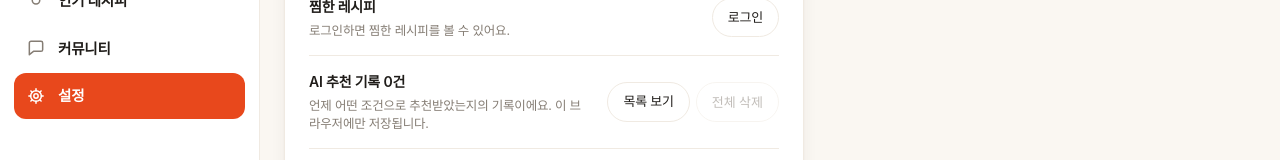
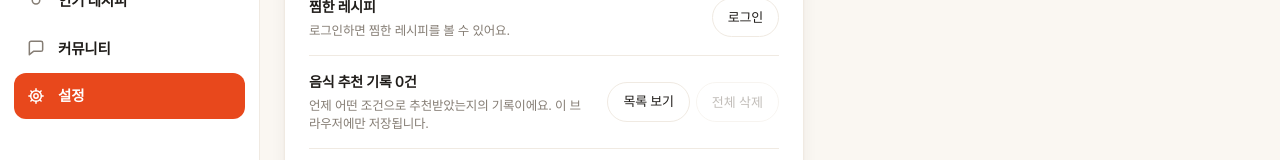
Before and after one commit to kongMyeonGwan/MEOKJI_APP, a React (Vite) app in the folder frontend/: page /settings in a window 1280 px wide. Shown: the part 365-525 px from the top of the page. Built offline with nearby package versions, Linux system fonts and the light colour scheme; no server answers.

Commit message:
설정의 'AI 추천 기록' 문구를 '음식 추천 기록' 으로 바꾼다
Co-Authored-By: Claude Opus 5.5 <noreply@anthropic.com>

```diff
--- a/frontend/src/pages/mypage/SettingsPage.jsx
+++ b/frontend/src/pages/mypage/SettingsPage.jsx
@@ -40,7 +40,7 @@ export default function SettingsPage({
 
   // AI 추천 기록 전체 삭제
   const handleClearLogs = () => {
-    if (window.confirm(`AI 추천 기록 ${logCount}건을 모두 지울까요?`)) {
+    if (window.confirm(`음식 추천 기록 ${logCount}건을 모두 지울까요?`)) {
       clearLogs()
       setLogCount(0)
     }
@@ -132,7 +132,7 @@ export default function SettingsPage({
 
         <div className="settings__row">
           <div>
-            <p className="settings__label">AI 추천 기록 {logCount}건</p>
+            <p className="settings__label">음식 추천 기록 {logCount}건</p>
             <p className="settings__desc muted">
               언제 어떤 조건으로 추천받았는지의 기록이에요. 이 브라우저에만 저장됩니다.
             </p>
```
